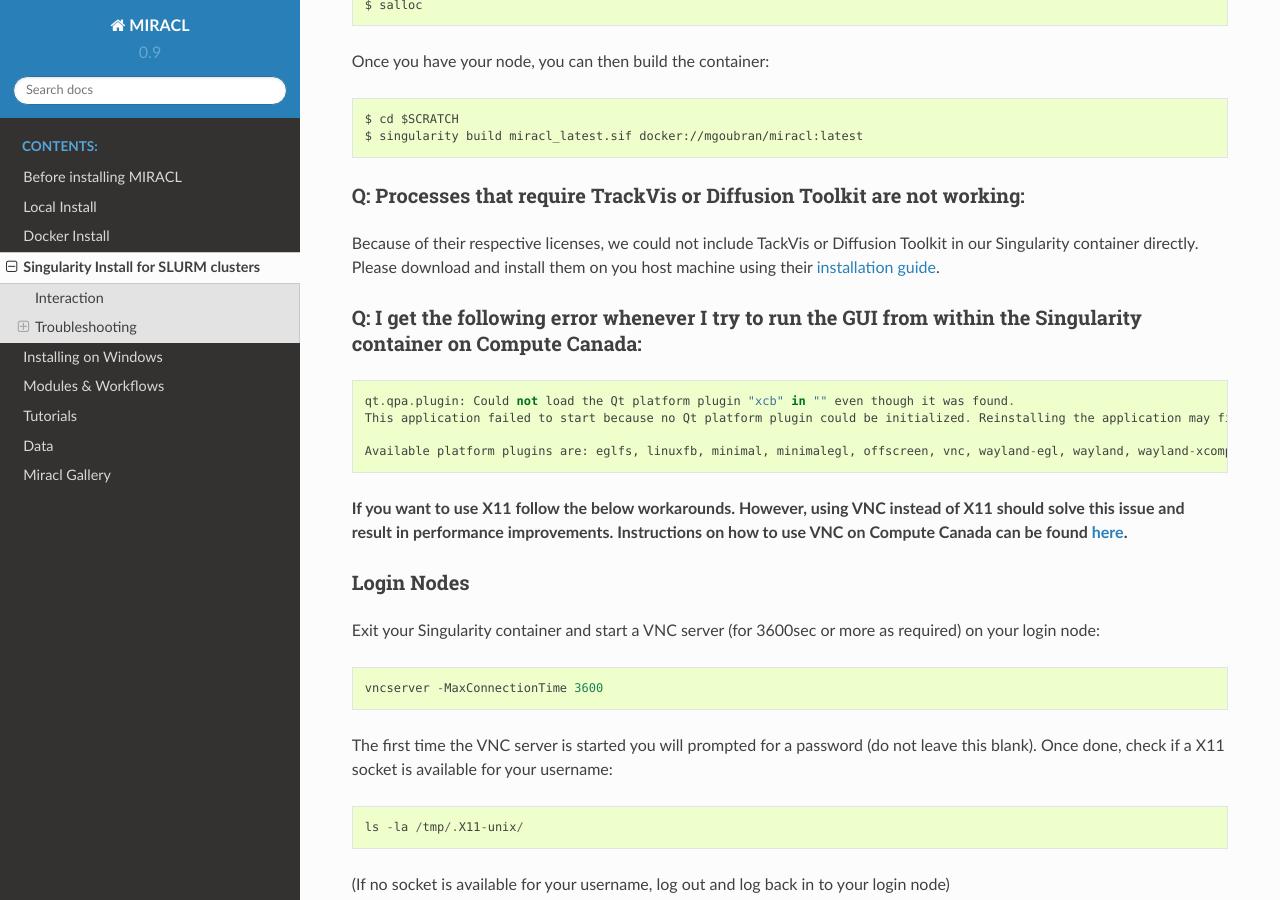
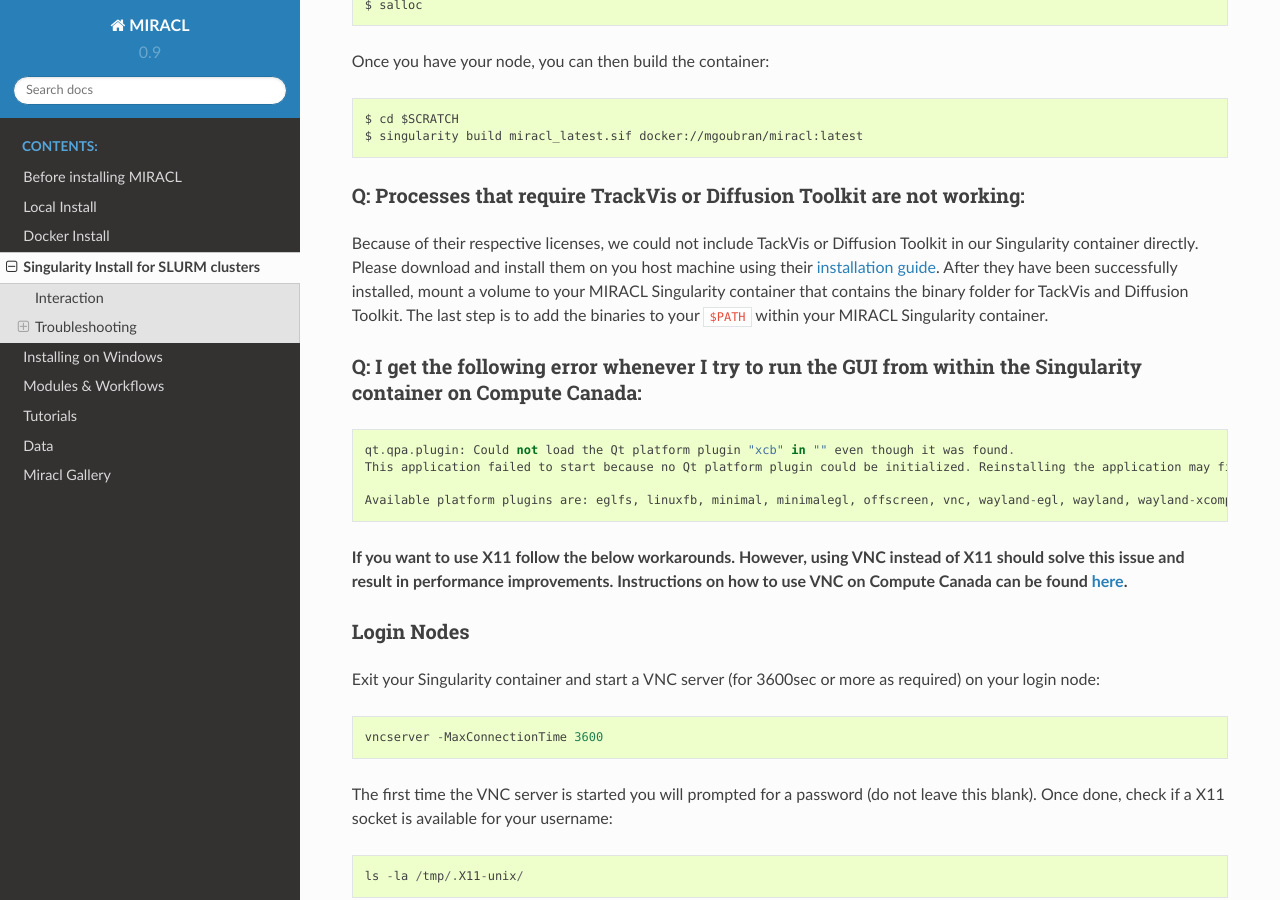
Before and after one commit to AICONSlab/MIRACL, a Sphinx documentation site: the page built from docs/install-singularity.md, in a window 1280 px wide and 900 px high, scrolled down 1171 px. Built offline with Sphinx 7.4.7 and the Read the Docs theme 2.0.0, drawn with Linux system fonts in a browser that asks for light colours; pages that are not in the unit, such as notebooks, are missing from menus.

Commit message:
[docs] add Trackvis and dtk section
Adds instructions on how to use TrackVis and Diffusion Toolkit with
a MIRACL Singularity container.

```diff
--- a/docs/install-singularity.md
+++ b/docs/install-singularity.md
@@ -43,7 +43,10 @@ Once you have your node, you can then build the container:
 
 ### Q: Processes that require TrackVis or Diffusion Toolkit are not working:
 
-Because of their respective licenses, we could not include TackVis or Diffusion Toolkit in our Singularity container directly. Please download and install them on you host machine using their [installation guide](http://trackvis.org/docs/?subsect=installation).
+Because of their respective licenses, we could not include TackVis or Diffusion Toolkit in our Singularity container directly.
+Please download and install them on you host machine using their [installation guide](http://trackvis.org/docs/?subsect=installation).
+After they have been successfully installed, mount a volume to your MIRACL Singularity container that contains the binary folder for TackVis and Diffusion Toolkit.
+The last step is to add the binaries to your `$PATH` within your MIRACL Singularity container.
 
 ### Q: I get the following error whenever I try to run the GUI from within the Singularity container on Compute Canada:
 
```
